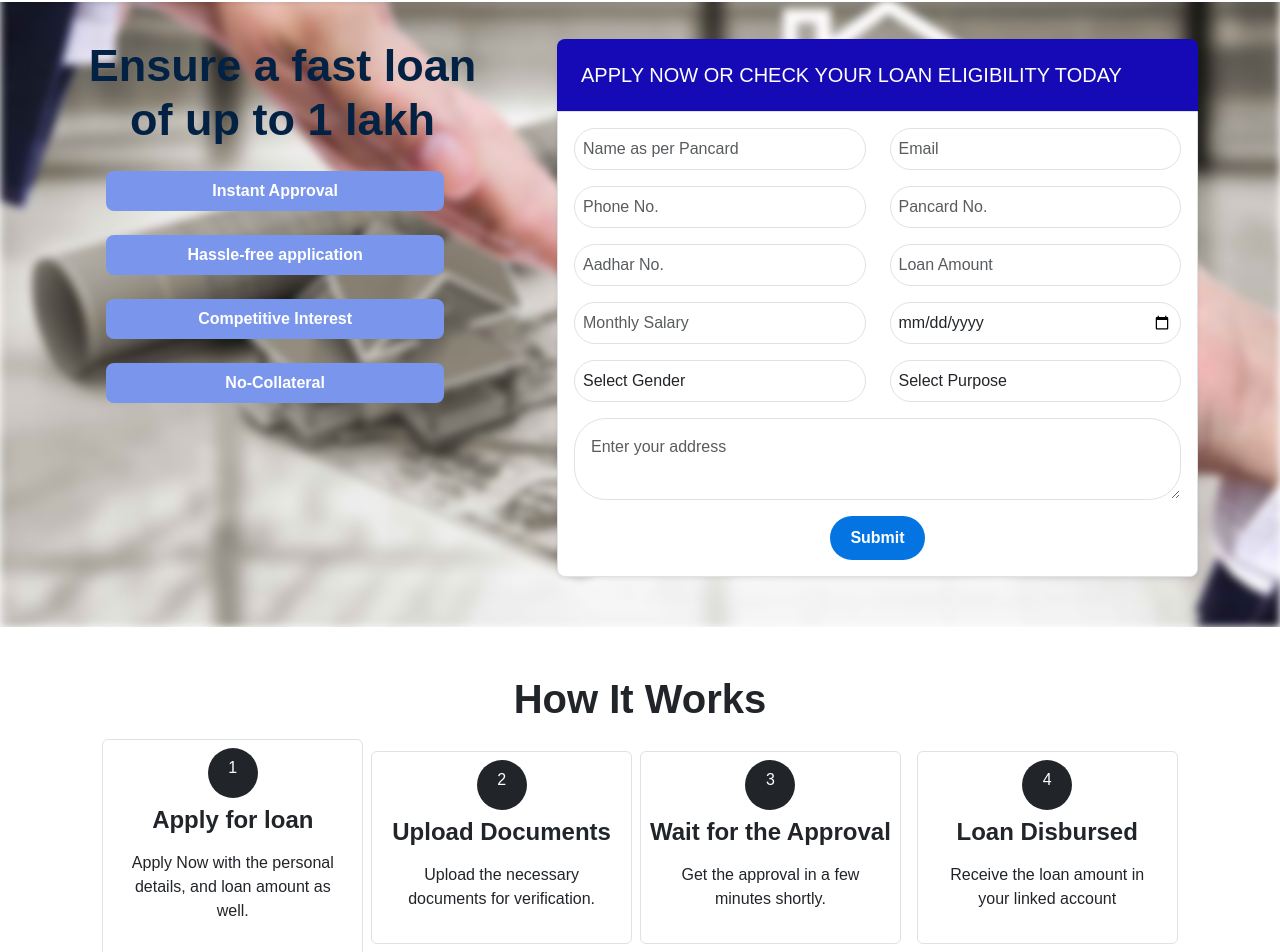
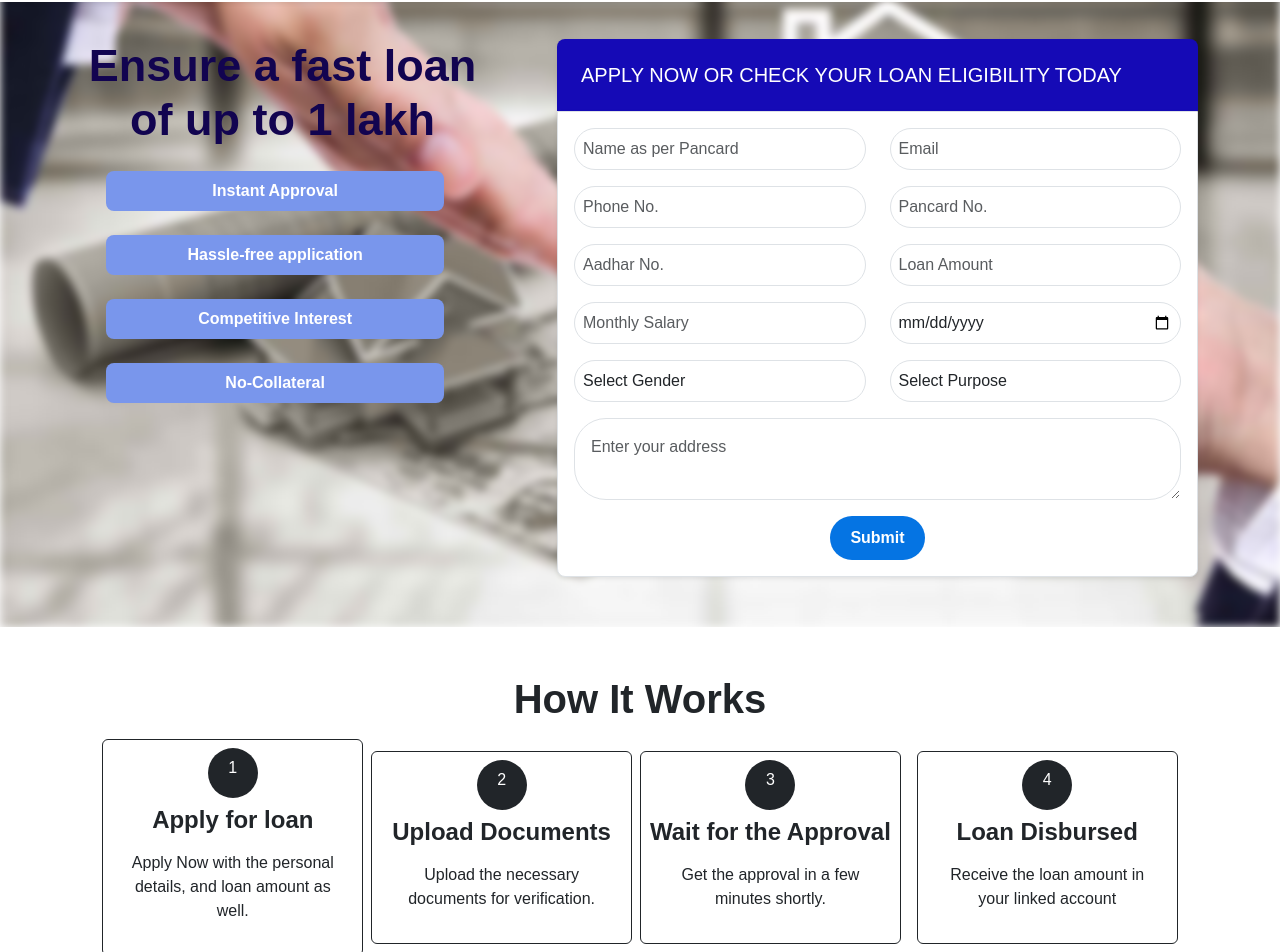
Before and after one commit to ritikagupta88/unnati_app, a React (Create React App) app: page / in a window 1280 px wide. Shown: the part 81-1033 px from the top of the page. Built offline with nearby package versions, Linux system fonts and the light colour scheme.

Commit message:
change the color of heading

```diff
--- a/src/mainpage.js
+++ b/src/mainpage.js
@@ -168,7 +168,7 @@ function Mainpage() {
         < div className="row align-items-center justify-content-center">
           <div
             style={{ width: "20%"}}
-            className="how-it-works-card col-lg-3 mx-sm-2 border rounded-2 p-2 text-center position-relative"
+            className="how-it-works-card col-lg-3 mx-sm-2 border border-dark rounded-2 p-2 text-center position-relative"
           >
             <div className="rounded-5 p-2 mb-2 align-items-center justify-content-center mx-auto bg-dark text-white" style={{width:"50px",height:"50px"}}>
               1
@@ -178,9 +178,9 @@ function Mainpage() {
           </div>
           <div
             style={{ width: "20%" }}
-            className="how-it-works-card col-lg-3 mx-sm2 border rounded-2 p-2 text-center position-relative"
+            className="how-it-works-card col-lg-3 mx-sm2 border border-dark rounded-2 p-2 text-center position-relative"
           >
-            <div className="rounded-5 p-2 mb-2 align-items-center justify-content-center mx-auto bg-dark text-white" style={{width:"50px",height:"50px"}}>
+            <div className=" steps-number rounded-5 p-2 mb-2 align-items-center justify-content-center mx-auto bg-dark text-white" style={{width:"50px",height:"50px"}}>
               2
               </div>
             <h4 className="fw-bold">Upload Documents</h4>
@@ -189,7 +189,7 @@ function Mainpage() {
 
           <div
             style={{ width: "20%" }}
-            className="how-it-works-card col-lg-3 mx-sm-2 border rounded-2 p-2 text-center position-relative"
+            className="how-it-works-card col-lg-3 mx-sm-2 border border-dark rounded-2 p-2 text-center position-relative"
           >
             <div className="rounded-5 p-2 mb-2 align-items-center justify-content-center mx-auto bg-dark text-white" style={{width:"50px",height:"50px"}}>
               3
@@ -200,7 +200,7 @@ function Mainpage() {
 
           <div
             style={{ width: "20%" }}
-            className="how-it-works-card col-lg-3 mx-sm-2 border rounded-2 p-2 text-center position-relative"
+            className="how-it-works-card col-lg-3 mx-sm-2 border border-dark rounded-2 p-2 text-center position-relative"
           >
             <div className="rounded-5 p-2 mb-2 align-items-center justify-content-center mx-auto bg-dark text-white" style={{width:"50px",height:"50px"}}>
               4
--- a/src/style.css
+++ b/src/style.css
@@ -58,7 +58,7 @@
 }
 
 .hero-content h1 {
-  color: rgb(3, 34, 67);
+  color: rgb(18, 4, 80);
   font-size: 45px;
   font-weight: bold;
   margin-top: 120px;
@@ -108,9 +108,7 @@
   font-weight: bold;
   font-size: large;
   text-transform: uppercase;
-
 }
-
 
 .mobile-only {
   display: none;
```
